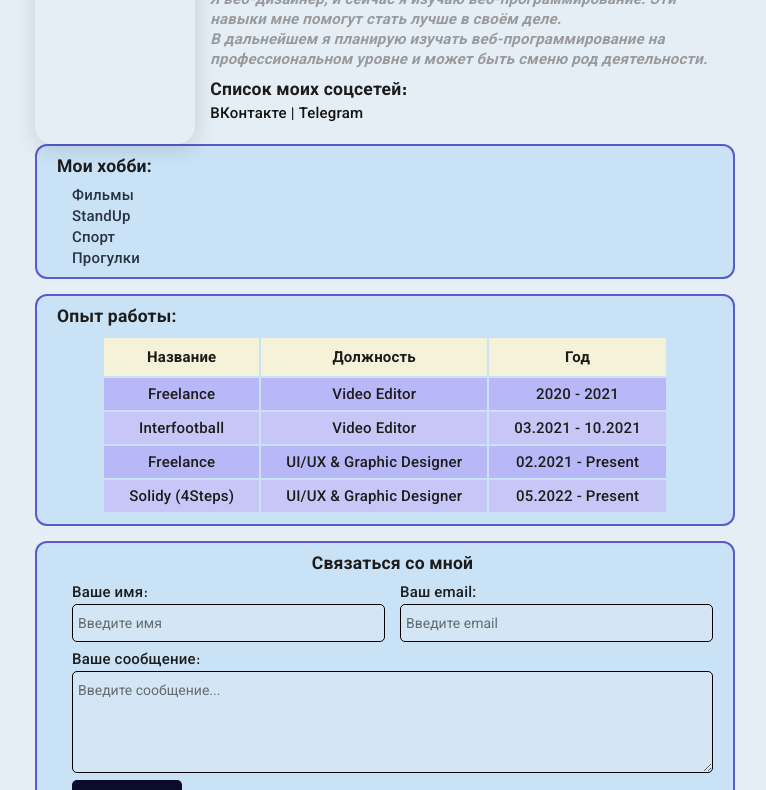
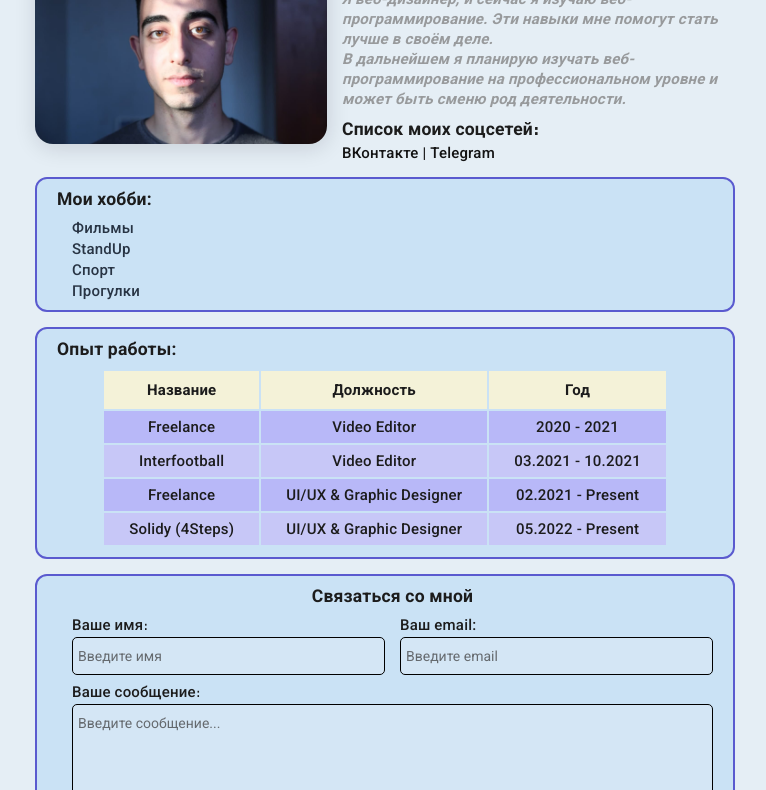
Before and after one commit to MZkhryn/Resume, a plain HTML site: page index.html in a window 1280 px wide. Shown: the part 71-861 px from the top of the page, without its empty margins (255-1021 px from the left). Drawn offline with Linux system fonts and the light colour scheme; the site is published under a folder, as on GitHub Pages, so addresses that start at the root find nothing.

Commit message:
Update index.html

```diff
--- a/index.html
+++ b/index.html
@@ -13,7 +13,7 @@
 
 <div class="container">
     <div class="info">
-      <img class="avatar" src="/img/Photo.jpg" alt="Mher Zakharyan_Photo">
+      <img class="avatar" src="img/Photo.jpg" alt="Mher Zakharyan_Photo">
 
       <div class="text_info">
         <H1>Мгер Захарян</H1>
```
